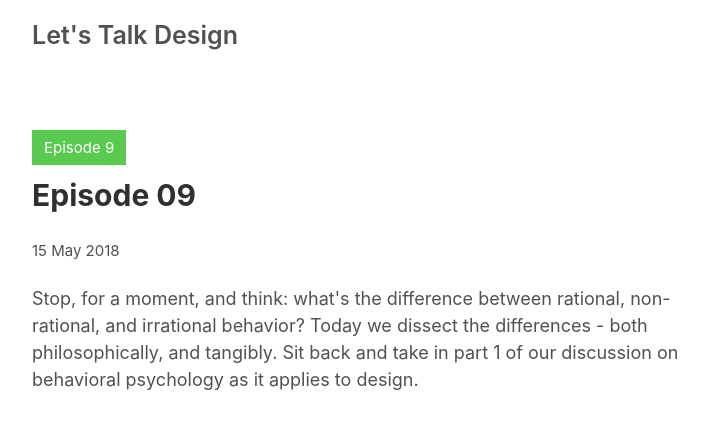
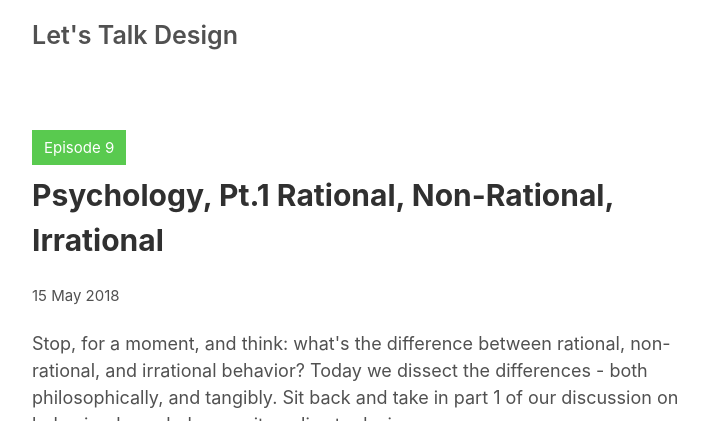
Before and after one commit to Lets-Talk-Design/lets-talk-design.github.io, a Jekyll site: the page built from _episodes/episode-09.md, in a window 1280 px wide, cut to the strip 0-421 px from the top of the page. Shown: the whole strip, without its empty margins (258-966 px from the left). Built offline with Jekyll 4.4.1, drawn with Linux system fonts in a browser that asks for light colours; part of the change alters nothing that is shown.

Commit message:
edit title again?

```diff
--- a/_episodes/episode-09.md
+++ b/_episodes/episode-09.md
@@ -1,7 +1,7 @@
 ---
 layout: episode
 episode_number: 9
-title:Psychology, Pt.1: Rational, Non-Rational, Irrational
+title: Psychology, Pt.1 Rational, Non-Rational, Irrational
 date: 2018-05-15
 anchorfm_link: 09---Psychology--Pt-1-Rational--Non-Rational--Irrational-e1fiiu
 description: "Stop, for a moment, and think: what's the difference between rational, non-rational, and irrational behavior? Today we dissect the differences - both philosophically, and tangibly. Sit back and take in part 1 of our discussion on behavioral psychology as it applies to design."
```
